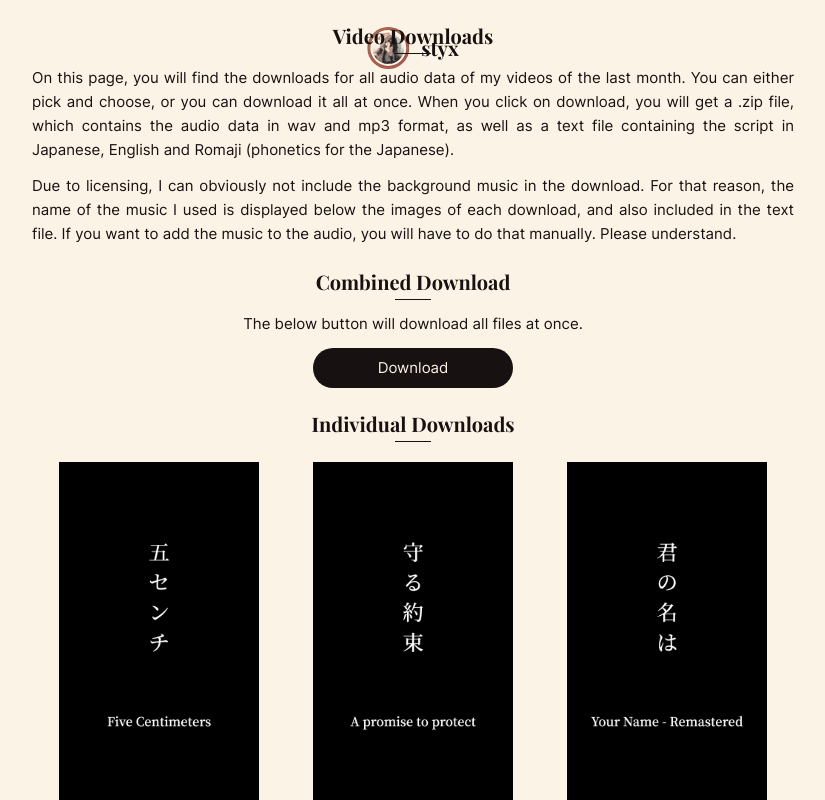
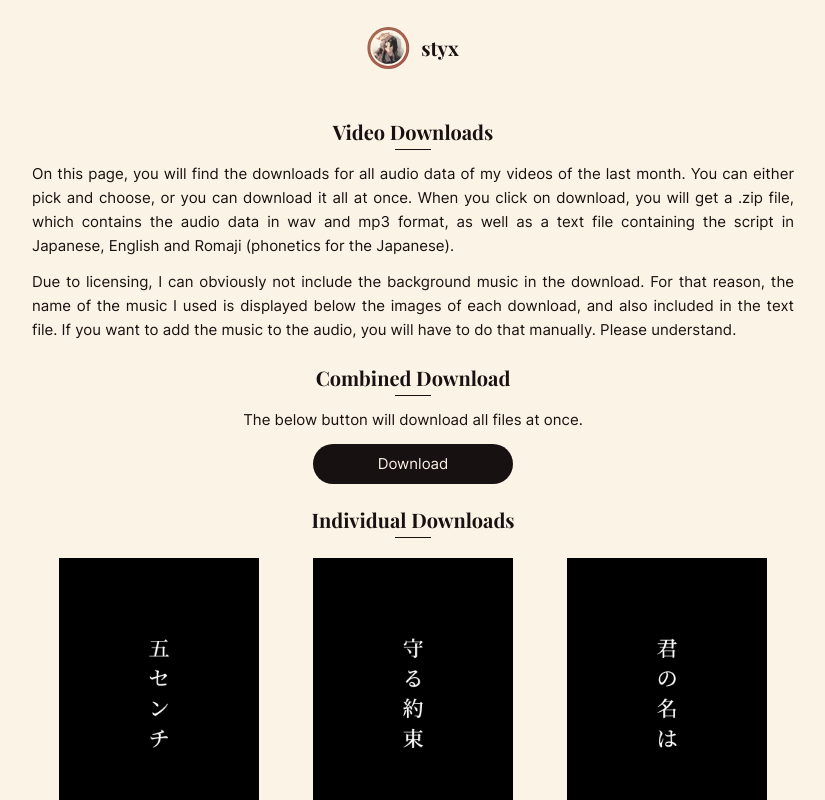
Before and after one commit to styxva/styxva.github.io, a Next.js app: page /041001a0 in a window 1280 px wide. Shown: the top 800 px of the page, without its empty margins (227-1052 px from the left). Built offline with nearby package versions, Linux system fonts and the light colour scheme.

Commit message:
make section id centered

```diff
--- a/pages/041001a0.tsx
+++ b/pages/041001a0.tsx
@@ -40,7 +40,7 @@
         <title>Videos | styx</title>
       </Head>
 
-      <Section id="videos">
+      <Section id="videos" isCentered>
         <HomeLink />
 
         <h2>Video Downloads</h2>
```
